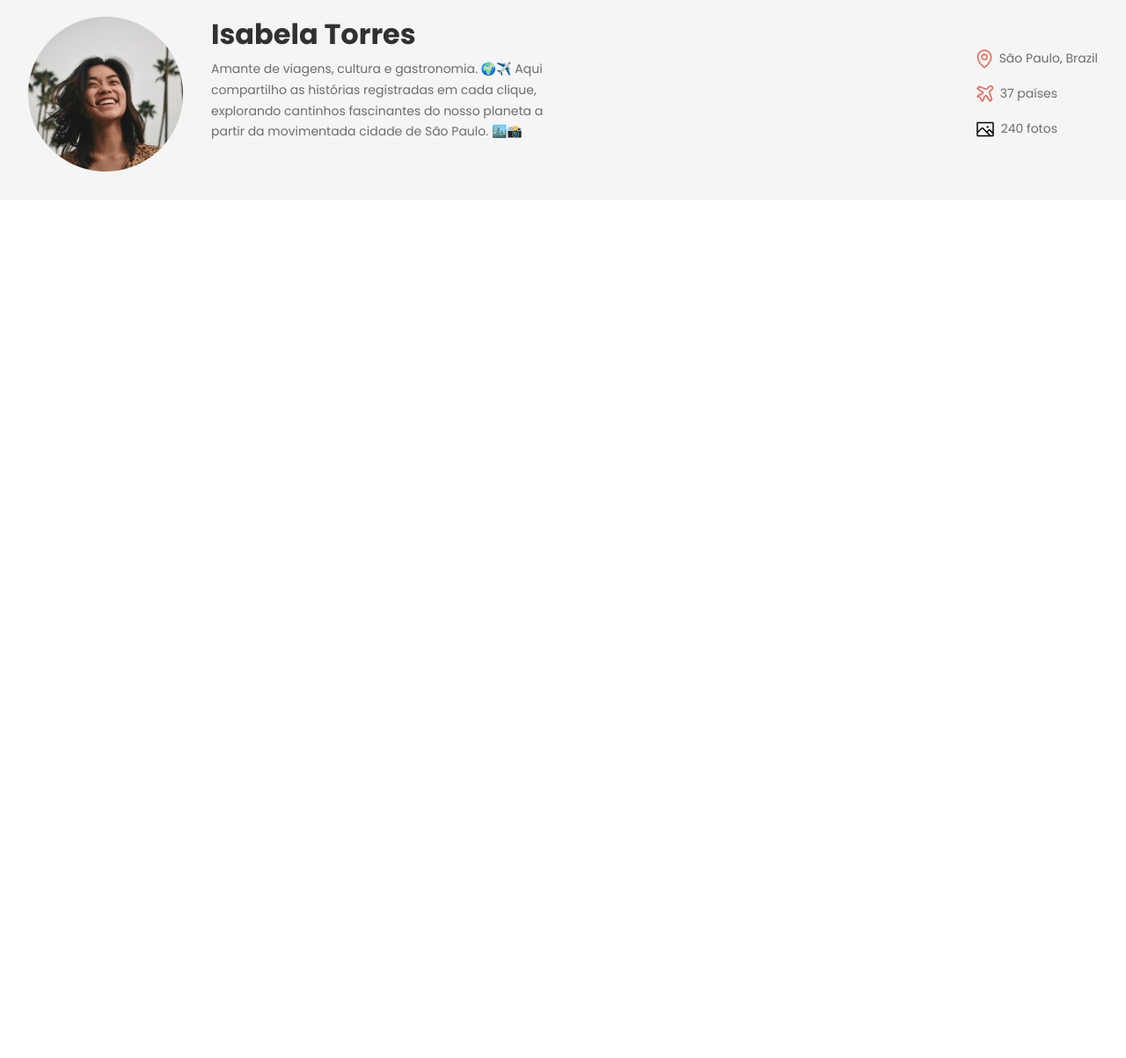
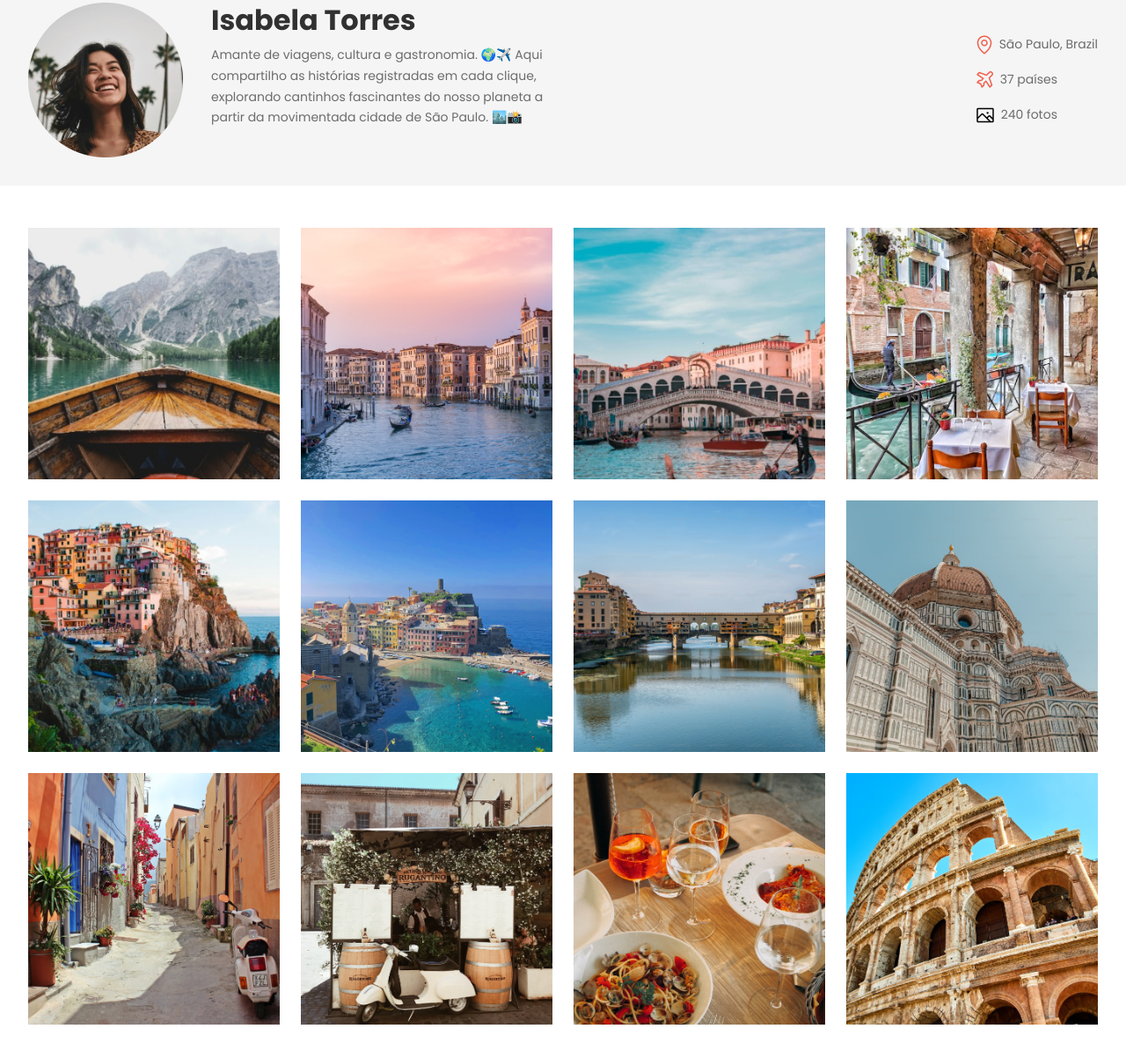
Before and after one commit to MoisesBarrosDev/project-travelgram, a plain HTML site: page html/index.html in a window 1280 px wide. Shown: the part 109-1312 px from the top of the page at 88% size. Before the commit the page ends 800 px from the top, so only its background shows below. Drawn offline with Linux system fonts and the light colour scheme.

Commit message:
adding main and its settings, and adding settings to the header and nav

```diff
--- a/html/index.html
+++ b/html/index.html
@@ -75,6 +75,44 @@
     </header>
   </div>
 
+  <main>
+    <div>
+      <img src="../assets/image/Image 01.png" alt="">
+    </div>
+    <div>
+      <img src="../assets/image/Image 02.png" alt="">
+    </div>
+    <div>
+      <img src="../assets/image/Image 03.png" alt="">
+    </div>
+    <div>
+      <img src="../assets/image/Image 04.png" alt="">
+    </div>
+    <div>
+      <img src="../assets/image/Image 05.png" alt="">
+    </div>
+    <div>
+      <img src="../assets/image/Image 06.png" alt="">
+    </div>
+    <div>
+      <img src="../assets/image/Image 07.png" alt="">
+    </div>
+    <div>
+      <img src="../assets/image/Image 08.png" alt="">
+    </div>
+    <div>
+      <img src="../assets/image/Image 09.png" alt="">
+    </div>
+    <div>
+      <img src="../assets/image/Image 10.png" alt="">
+    </div>
+    <div>
+      <img src="../assets/image/Image 11.png" alt="">
+    </div>
+    <div>
+      <img src="../assets/image/Image 12.png" alt="">
+    </div>
+  </main>
 
 </body>
 
--- a/styles/header.css
+++ b/styles/header.css
@@ -1,6 +1,9 @@
 header {
   padding-block: 2rem;
   font: var(--text-md);
+  max-width:1280px ;
+  max-height:240px ;
+  margin-inline: auto;
 }
 
 header .container {
--- a/styles/index.css
+++ b/styles/index.css
@@ -1,3 +1,4 @@
 @import url(global.css);
 @import url(nav.css);
 @import url(header.css);
+@import url(main.css);
--- /dev/null
+++ b/styles/main.css
@@ -0,0 +1,26 @@
+main{
+  display: flex;
+  flex-wrap: wrap;
+  gap: 24px;
+  justify-content: center;
+  max-width: 1280px;
+  max-height:954px ;
+}
+
+main{
+  padding-inline: 2rem;
+  padding-block: 1.5rem;
+  margin-block: 1.5rem;
+  margin-inline: auto;
+}
+
+main img{
+  max-width: 286px;
+  max-height: 286px;
+  object-fit: cover;
+}
+
+main div{
+  max-width: 286px;
+  max-height: 286px;
+}
--- a/styles/nav.css
+++ b/styles/nav.css
@@ -5,6 +5,8 @@ nav{
   align-items: center;
   line-height: 0;
   padding-block: 20px ;  /*essa propieade vai olhar pra o eixo y, sendo o espaço de cima e de baixo.*/
+  max-width: 1280px;
+  max-height: 80px;
 
 }
 
```
Also changed, not shown: styles/global.css (line endings or trailing spaces).
